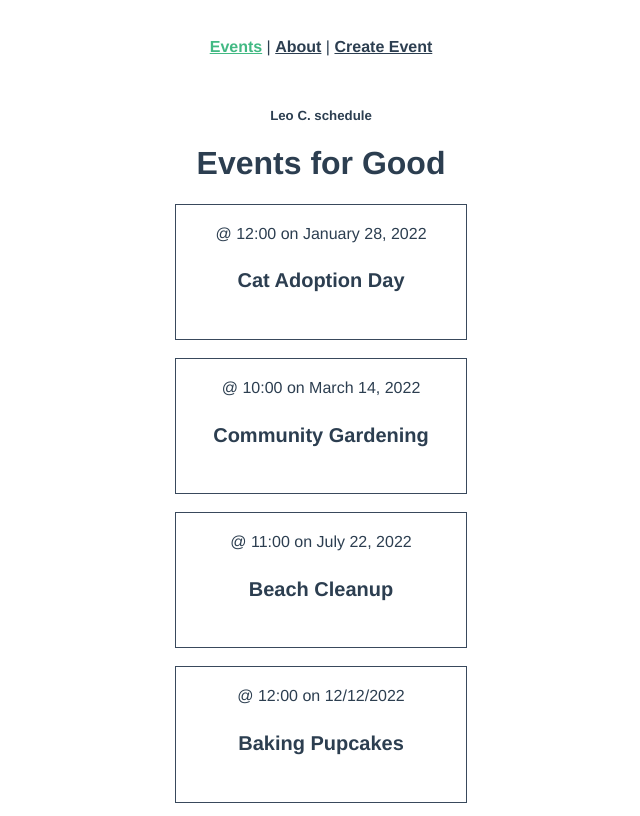
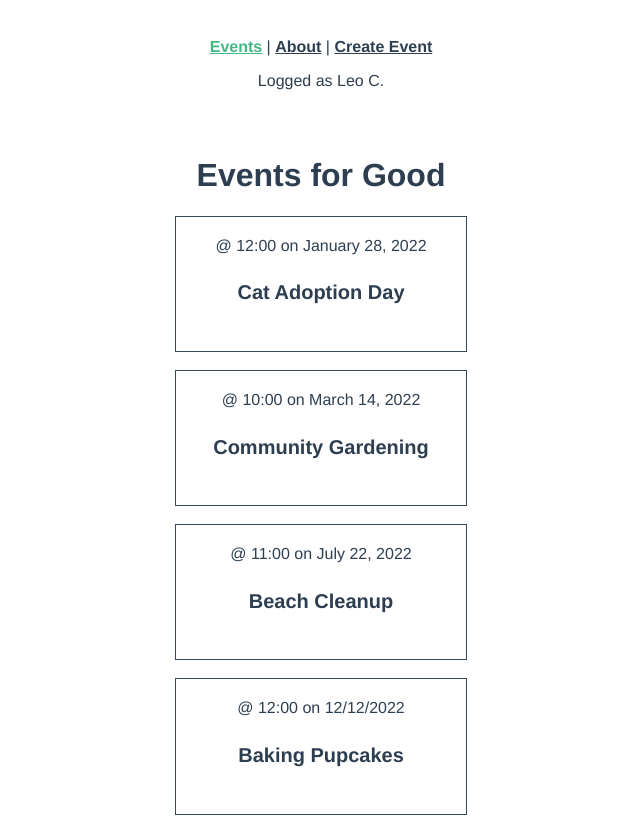
Before and after one commit to leonardoszct/vue-mastery-events-for-good, a Vue app: page / in a window 1280 px wide. Shown: the top 816 px of the page, without its empty margins (319-959 px from the left). Built offline with nearby package versions, Linux system fonts and the light colour scheme; data requests are answered from the project's data file.

Commit message:
feat: managing state

```diff
--- a/src/App.vue
+++ b/src/App.vue
@@ -3,9 +3,24 @@
     <router-link :to="{ name: 'EventList' }">Events</router-link> |
     <router-link :to="{ name: 'About' }">About</router-link> |
     <router-link :to="{ name: 'EventCreate' }">Create Event</router-link>
+    <p>Logged as {{ userStore.user }}</p>
   </nav>
   <router-view></router-view>
 </template>
+
+<script>
+import { useUserStore } from './store/UserStore'
+
+export default {
+  setup() {
+    const userStore = useUserStore()
+
+    return {
+      userStore,
+    }
+  },
+}
+</script>
 
 <style>
 #app {
--- a/src/store/UserStore.js
+++ b/src/store/UserStore.js
@@ -1,3 +1,9 @@
 import { defineStore } from 'pinia'
 
-export const useUserStore = defineStore('UserStore', {})
+export const useUserStore = defineStore('UserStore', {
+  state() {
+    return {
+      user: 'Leo C.',
+    }
+  },
+})
--- a/src/views/EventList.vue
+++ b/src/views/EventList.vue
@@ -1,5 +1,4 @@
 <template>
-  <h5>{{ user.userInfo.name }} schedule</h5>
   <h1>Events for Good</h1>
   <div class="events">
     <EventCard v-for="event in eventList" :key="event.id" :event="event" />
```
Also changed, not shown: src/store/EventStore.js (+8 -1 lines).
